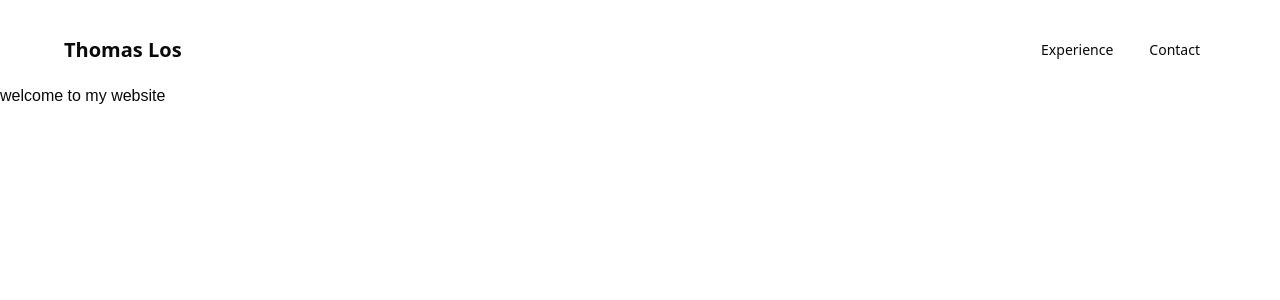
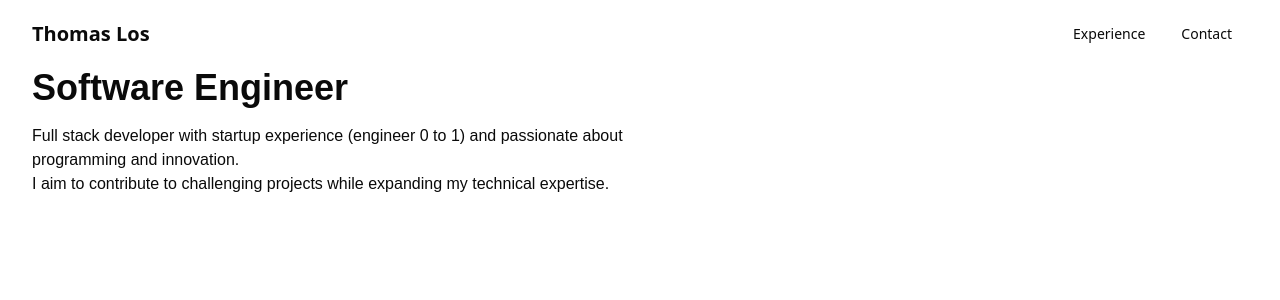
Before and after one commit to Kotalos/website, a Next.js app: page / in a window 1280 px wide. Shown: the top 300 px of the page. Built offline with nearby package versions, Linux system fonts and the light colour scheme.

Commit message:
feat: begin work on landing page

```diff
--- a/src/app/(landing)/components/header.tsx
+++ b/src/app/(landing)/components/header.tsx
@@ -9,7 +9,7 @@ import Link from "next/link";
 
 export default function Header() {
   return (
-    <div className="w-full flex items-center justify-between font-sans px-16 py-4 pt-8">
+    <div className="w-full flex items-center justify-between font-sans px-8 py-4">
       <h1 className="font-bold text-xl">Thomas Los</h1>
       <NavigationMenu>
         <NavigationMenuList>
--- a/src/app/(landing)/layout.tsx
+++ b/src/app/(landing)/layout.tsx
@@ -8,7 +8,6 @@ interface LandingLayoutProps {
 export default function LandingLayout({ children }: LandingLayoutProps) {
   return (
     <div className="min-h-screen">
-      {/* Add your header, navigation, or other common elements here */}
       <Header />
       <main>{children}</main>
       {/* Add your footer or other common elements here */}
--- a/src/app/(landing)/page.tsx
+++ b/src/app/(landing)/page.tsx
@@ -1,7 +1,12 @@
 export default function LandingPage() {
   return (
-    <>
-      <h1>welcome to my website</h1>
-    </>
+    <div className="w-full flex flex-col items-start justify-center space-y-4 px-8">
+      <h1 className="text-4xl font-extrabold">Software Engineer</h1>
+      <p className="w-1/2">
+        Full stack developer with startup experience (engineer 0 to 1) and
+        passionate about programming and innovation. <br /> I aim to contribute
+        to challenging projects while expanding my technical expertise.
+      </p>
+    </div>
   );
 }
--- a/src/app/layout.tsx
+++ b/src/app/layout.tsx
@@ -18,8 +18,8 @@ const sourceSans3 = Source_Sans_3({
 });
 
 export const metadata: Metadata = {
-  title: "Create Next App",
-  description: "Generated by create next app",
+  title: "Go to kotalos.com",
+  description: "Portfolio of Kotalos",
 };
 
 export default function RootLayout({
```
